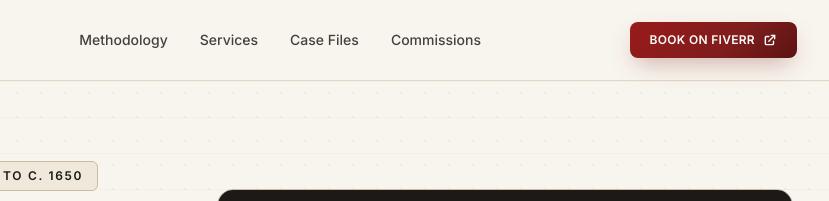
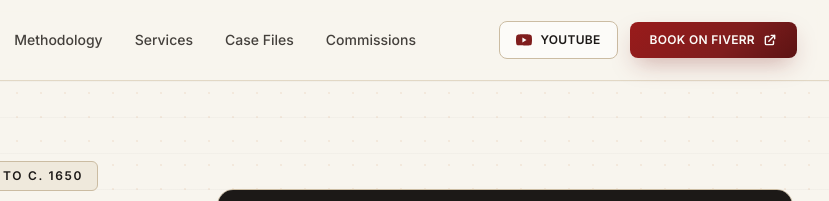
Before and after one commit to seanobriain/seanobriain.github.io, a plain HTML site: page index.html in a window 1280 px wide. Shown: the top 201 px of the page, 451-1280 px from the left. Drawn offline with nearby package versions, Linux system fonts and the light colour scheme.

Commit message:
Update index.html

```diff
--- a/index.html
+++ b/index.html
@@ -156,6 +156,14 @@
 
                 <!-- Right Actions: Fiverr Booking + Mobile Menu -->
                 <div class="flex items-center gap-3">
+
+                     <a href="null" target="_blank" rel="noopener noreferrer" class="hidden sm:inline-flex items-center gap-2 px-4 py-2.5 rounded-lg text-xs font-bold tracking-wide uppercase bg-vellum-50 text-ink-900 border border-vellum-400 hover:border-wax-800 hover:text-wax-800 transition-all">
+                        <svg class="w-4 h-4 text-wax-800" viewBox="0 0 24 24" fill="currentColor">
+                            <path d="M23.498 6.186a3.016 3.016 0 0 0-2.122-2.136C19.505 3.545 12 3.545 12 3.545s-7.505 0-9.377.505A3.017 3.017 0 0 0 .502 6.186C0 8.07 0 12 0 12s0 3.93.502 5.814a3.016 3.016 0 0 0 2.122 2.136c1.871.505 9.376.505 9.376.505s7.505 0 9.377-.505a3.015 3.015 0 0 0 2.122-2.136C24 15.93 24 12 24 12s0-3.93-.502-5.814zM9.545 15.568V8.432L15.818 12l-6.273 3.568z" />
+                        </svg>
+                        <span>YouTube</span>
+                    </a>
+
                     <a href="https://www.fiverr.com/seanobriain" target="_blank" rel="noopener noreferrer" class="hidden sm:inline-flex items-center gap-2 px-5 py-2.5 rounded-lg text-xs font-bold tracking-wide uppercase wax-cta transition-all">
                         <span>Book on Fiverr</span>
                         <svg class="w-3.5 h-3.5" fill="none" viewBox="0 0 24 24" stroke="currentColor" stroke-width="2.4">
```
